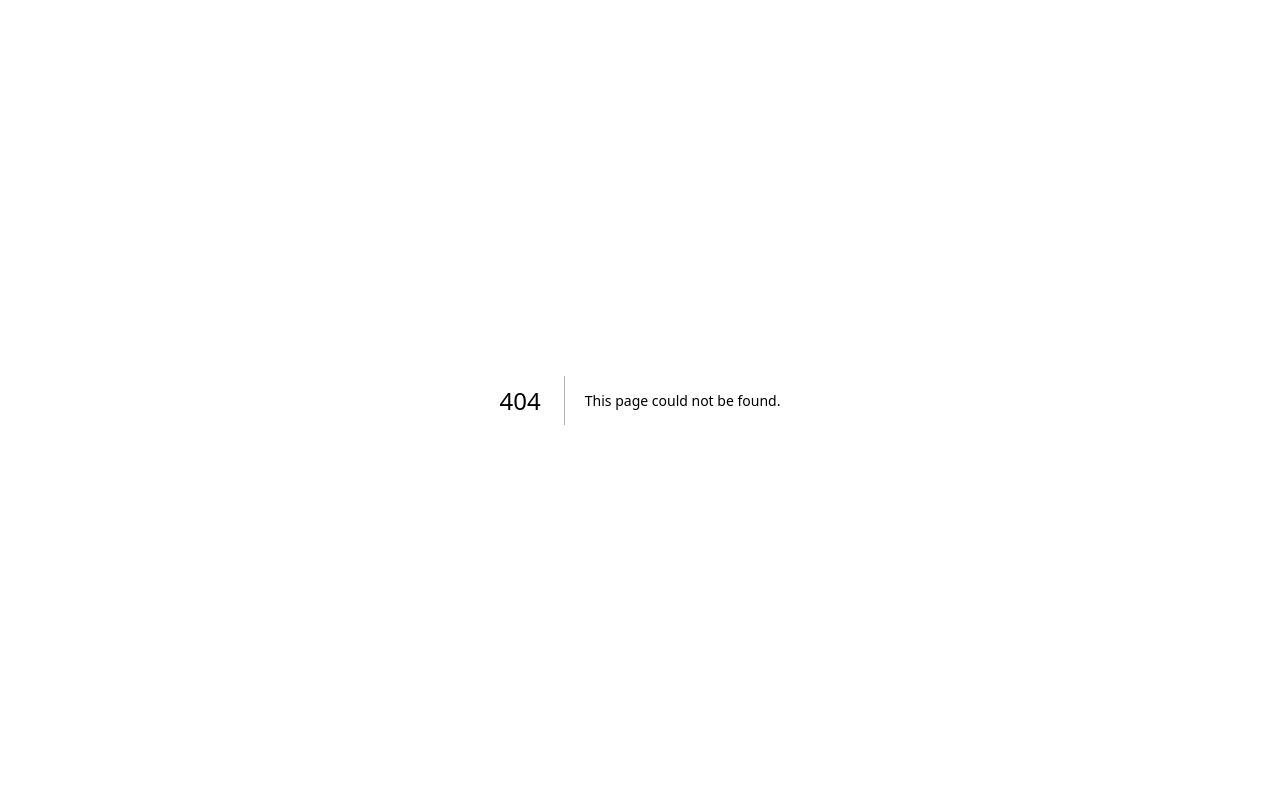
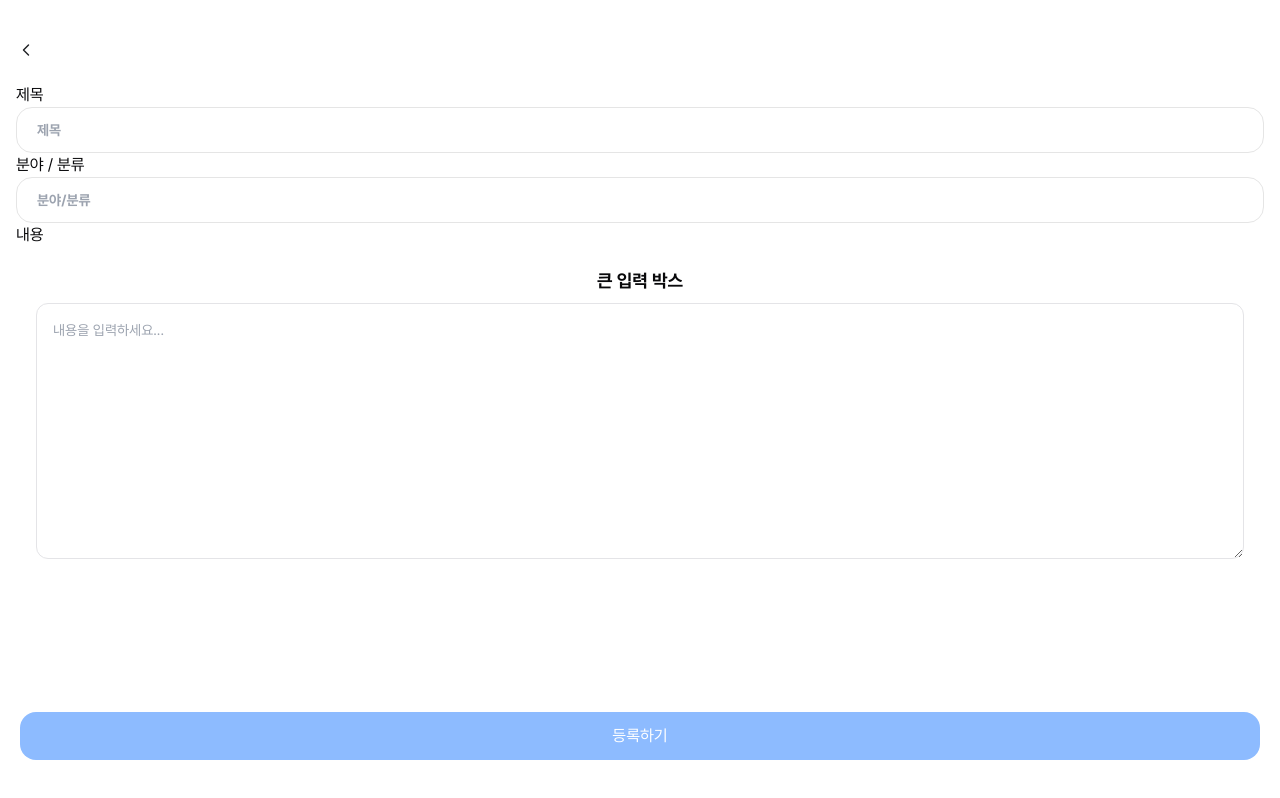
Before and after one commit to BodamDiary/bodam-client, a Next.js app: page /write-diary in a window 1280 px wide. Before the commit this address had no page. Built offline with nearby package versions, Linux system fonts and the light colour scheme.

Commit message:
:sparkles: add write-diary

```diff
--- /dev/null
+++ b/app/_components/BackButton.tsx
@@ -0,0 +1,29 @@
+"use client"
+
+import Image from "next/image";
+import { useRouter } from "next/navigation";
+
+const BackIcon = () => {
+    return (
+        <Image
+            src="/icons/icon-back.svg"
+            alt="back icon"
+            width={20}
+            height={20}
+        />
+    );
+};
+
+export default function BackButton() {
+    const router = useRouter();
+
+    const handleGoBack = () => {
+        router.back();
+    };
+
+    return (
+        <button onClick={handleGoBack}>
+            <BackIcon />
+        </button>
+    )
+}
--- a/app/_components/MenuBar.tsx
+++ b/app/_components/MenuBar.tsx
@@ -27,7 +27,7 @@ export default function MenuBar() {
         </Link>
 
         <Link
-            href="/"
+            href="/write-diary"
             className="rounded-[14px] bg-[#006ffd] p-3 text-white shadow-lg">
             <Plus className="h-7 w-7" />
         </Link>
--- a/app/diary-detail/page.tsx
+++ b/app/diary-detail/page.tsx
@@ -6,6 +6,7 @@ import Image from "next/image";
 import { useRouter } from "next/navigation";
 
 import MenuBar from "@/app/_components/MenuBar";
+import BackButton from "@/app/_components/BackButton";
 
 interface DiaryData {
     diaryId: number;
@@ -16,17 +17,6 @@ interface DiaryData {
     body: string;
     createdAt: string;
 }
-
-const BackIcon = () => {
-    return (
-        <Image
-            src="/icons/icon-back.svg"
-            alt="back icon"
-            width={20}
-            height={20}
-        />
-    );
-};
 
 const MoreIcon = () => (
     <Image
@@ -135,10 +125,6 @@ export default function DiaryDetail() {
         };
     }, []);
 
-    // 뒤로가기 핸들러
-    const handleGoBack = () => {
-        router.back();
-    };
 
     if (loading) {
         return <p>Loading...</p>;
@@ -153,9 +139,7 @@ export default function DiaryDetail() {
             {/* Back button and fixed section */}
             <div className="sticky top-5 z-10 bg-white p-4">
                 <div className="flex justify-between">
-                    <button onClick={handleGoBack} className="mb-4">
-                        <BackIcon />
-                    </button>
+                    <BackButton/>
                     <div className="relative" ref={menuRef}>
                         <button onClick={toggleMenu}>
                             <MoreIcon />
--- a/app/user-info/_components/ProfileTitleForm.tsx
+++ b/app/user-info/_components/ProfileTitleForm.tsx
@@ -1,17 +1,9 @@
 "use client";
 
 import Image from "next/image";
-import { useRouter } from "next/navigation";
 import { useState, useEffect, useRef } from "react";
 
-const BackIcon = () => (
-    <Image
-        src="/icons/icon-back.svg"
-        alt="back icon"
-        width={20}
-        height={20}
-    />
-);
+import BackButton from "@/app/_components/BackButton";
 
 const MoreIcon = () => (
     <Image
@@ -23,12 +15,7 @@ const MoreIcon = () => (
 );
 
 const ProfileTitleForm = () => {
-    const router = useRouter();
     const menuRef = useRef<HTMLDivElement>(null);
-
-    const handleGoBack = () => {
-        router.back();
-    };
 
     const [menuOpen, setMenuOpen] = useState(false);
     const toggleMenu = () => setMenuOpen(!menuOpen);
@@ -55,9 +42,7 @@ const ProfileTitleForm = () => {
 
     return (
         <>
-            <button onClick={handleGoBack}>
-                <BackIcon />
-            </button>
+            <BackButton/>
             <span className="text-lg font-bold">보담 프로필 설정</span>
             <div className="relative" ref={menuRef}>
                 <button onClick={toggleMenu}>
--- /dev/null
+++ b/app/write-diary/_component/writeForm.tsx
@@ -0,0 +1,104 @@
+"use client"
+
+import {useState, useEffect} from "react";
+import { useRouter } from "next/navigation";
+
+export default function WriteForm() {
+    const router = useRouter();
+
+    const [diaryRegister, setDiaryRegister] = useState(false);
+    const register = () => setDiaryRegister(!diaryRegister);
+
+    useEffect(() => {
+        const diaryRegistration = async function() {
+            try {
+                const apiUrl = process.env.NEXT_PUBLIC_API_URL;
+                const res = await fetch(`${apiUrl}/diary/regist-diary`, {
+                    method: "POST", // POST 요청
+                    headers: {
+                        "Content-Type": "application/json", // 요청 본문이 JSON임을 명시
+                    },
+                    credentials: 'include',
+                    body: JSON.stringify({
+                        title,
+                        studyContent,
+                        body
+                    }), // 필요한 데이터 전달
+                });
+                if (!res.ok) {
+                    alert("일기 등록이 정상적으로 이루어지지 않았습니다. 나중에 다시 시도해주세요.");
+                    throw new Error("Failed to register diary.");
+                } else {
+                    alert("일기가 등록되었습니다.");
+                    const response = await res.json();
+                    router.replace(`/diary-detail?diaryId=${response}`); // 원하는 경로로 이동
+                }
+            } catch {
+                router.refresh();
+                throw error;
+            }
+        };
+
+        if (diaryRegister) {
+            diaryRegistration();
+        }
+
+    }, [diaryRegister]);
+
+    const [title, setTitle] = useState<string>('');
+    const [studyContent, setStudyContent] = useState<string>('');
+    const [body, setBody] = useState<string>('');
+
+    return (
+
+        <>
+            <div>
+                제목
+            </div>
+            <div>
+                <input
+                    type="text"
+                    id="title"
+                    className="h-[46px] rounded-2xl focus:outline-none border border-[#E5E5E5] px-5 py-2.5 text-sm font-bold text-placeholder text-opacity-50 w-full"
+                    placeholder="제목"
+                    value={title}
+                    onChange={(e) => setTitle(e.target.value)}
+                />
+            </div>
+            <div>
+                분야 / 분류
+            </div>
+            <div>
+                <input
+                    type="text"
+                    id="studyContent"
+                    className="h-[46px] rounded-2xl focus:outline-none border border-[#E5E5E5] px-5 py-2.5 text-sm font-bold text-placeholder text-opacity-50 w-full"
+                    placeholder="분야/분류"
+                    value={studyContent}
+                    onChange={(e) => setStudyContent(e.target.value)}
+                />
+            </div>
+            <div>
+                내용
+            </div>
+            <div className="flex flex-col items-center p-5">
+                <label htmlFor="large-input" className="mb-2 text-lg font-bold">
+                    큰 입력 박스
+                </label>
+                <textarea
+                    id="large-input"
+                    className="w-full h-64 p-4 text-sm border rounded-xl focus:outline-none focus:ring-2 focus:ring-main_300"
+                    placeholder="내용을 입력하세요..."
+                    value={body}
+                    onChange={(e) => setBody(e.target.value)}
+                />
+            </div>
+            <button
+                onClick={register}
+                className="fixed bottom-10 left-0 right-0 flex items-center justify-center mx-5 h-12 rounded-2xl bg-main_300 text-white"
+            >
+                등록하기
+            </button>
+        </>
+    )
+}
--- /dev/null
+++ b/app/write-diary/page.tsx
@@ -0,0 +1,19 @@
+
+import WriteForm from "./_component/WriteForm";
+import BackButton from "@/app/_components/BackButton";
+
+export default function WriteDiary() {
+
+
+    return (
+        <main>
+            <div className="mt-10 mx-4 mb-4">
+                <BackButton/>
+            </div>
+            <div className="mx-4">
+                <WriteForm />
+            </div>
+
+        </main>
+    )
+}
```
